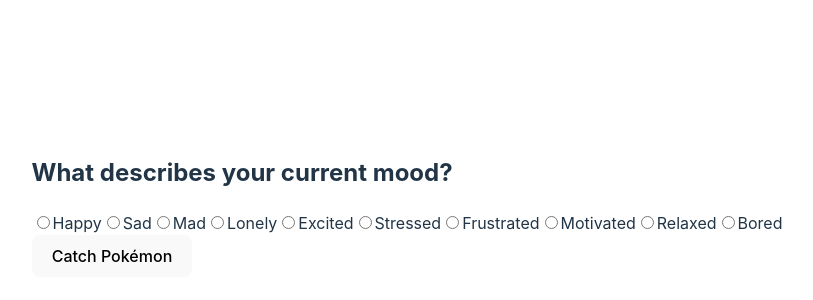
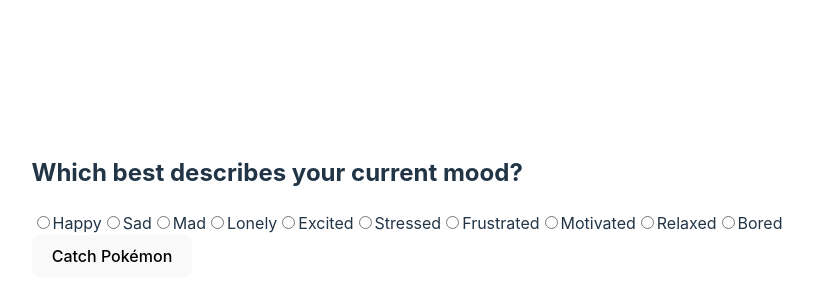
Before and after one commit to tigermarg/MERN_Capstone_Pokemon, a React (Vite) app in the folder frontend_pokemon/: page /survey in a window 1280 px wide. Shown: the part 194-494 px from the top of the page, without its empty margins (233-1046 px from the left). Built offline with nearby package versions, Linux system fonts and the light colour scheme.

Commit message:
Conditional render Pokemon display

```diff
--- a/frontend_pokemon/src/App.jsx
+++ b/frontend_pokemon/src/App.jsx
@@ -5,8 +5,8 @@ import './App.css';
 import pokeball from './styles/pokeball.jpg';
 import Login from './pages/login';
 import Dashboard from './pages/Dashboard';
-import Survey from './components/dashboard/Survey';
-import Pokeball from './components/dashboard/Pokeball';
+import Survey from './pages/Survey';
+import Pokeball from './pages/Pokeball';
 
 function App() {
   const nav = useNavigate(); //Declare variable for useNavigate
--- a/frontend_pokemon/src/components/dashboard/Survey.jsx
+++ /dev/null
@@ -1,88 +0,0 @@
-import { useState } from 'react';
-
-export default function Survey(){
-  const [selectedMood, setSelectedMood] = useState('');
-  const [pokemon, setPokemon] = useState(null);
-
-  // Define the mapping of moods to Pokemon types
-  const moodToPokemonType = {
-    happy: 'fairy',
-    sad: 'ghost',
-    mad: 'fighting',
-    lonely: 'dark',
-    excited: 'electric',
-    stressed: 'psychic',
-    frustrated: 'rock',
-    motivated: 'fire',
-    relaxed: 'water',
-    bored: 'normal',
-  };
-
-  //Handler for mood selection change
-  function handleMoodChange(e){
-    setSelectedMood(e.target.value);
-  }
-
-  //Fetch Pokemon based on the selected mood
-  async function handleSubmit(e){
-    e.preventDefault();
-    if (!selectedMood) return;  //No mood selected, do nothing
-
-    const pokemonType = moodToPokemonType[selectedMood];
-    setPokemon(null); //Reset previous Pokemon data
-
-    //Error handling
-    try {
-      //Fetch Pokemon based on type
-      const response = await fetch(`https://pokeapi.co/api/v2/type/${pokemonType}`);
-      const data = await response.json();
-
-      console.log(data)
-
-      //Choose random Pokemon from that type
-      const randomPokemonIndex = Math.floor(Math.random() * data.pokemon.length);
-      const pokemonUrl = data.pokemon[randomPokemonIndex].pokemon.url;
-
-      //Fetch data of the chosen Pokemon
-      const pokemonDataResponse = await fetch(pokemonUrl);
-      const pokemonData = await pokemonDataResponse.json();
-
-      //Set the fetched Pokemon data
-      setPokemon(pokemonData);
-    } catch (err) {
-      console.error(err)
-    }
-  };
-
-  return (
-    <div>
-      <h2>What describes your current mood?</h2>
-
-      {/* Survey form */}
-      <form onSubmit={handleSubmit}>
-        <div>{Object.keys(moodToPokemonType).map((mood) => (
-            <label key={mood}>
-              <input
-                type="radio"
-                name="mood"
-                value={mood}
-                onChange={handleMoodChange}
-                checked={selectedMood === mood}
-              />
-              {mood.charAt(0).toUpperCase() + mood.slice(1)}
-            </label>
-          ))}
-        </div>
-
-        <button type="submit">Catch Pokémon</button>
-      </form>
-
-      {pokemon && (
-        <div>
-          <img src={pokemon.sprites.other.home.front_default} alt={pokemon.name} style={{ width: '250px', height: 'auto' }}/>
-          <h2>{pokemon.name.charAt(0).toUpperCase() + pokemon.name.slice(1)}</h2>
-        </div>
-      )}
-    </div>
-  );
-};
--- /dev/null
+++ b/frontend_pokemon/src/pages/Survey.jsx
@@ -0,0 +1,105 @@
+import { useState } from 'react';
+
+function Survey(){
+  const [selectedMood, setSelectedMood] = useState(''); //State for mood selection
+  const [pokemon, setPokemon] = useState(null); //State for Pokemon
+  const [isSubmitted, setIsSubmitted] = useState(false); //Track from submission
+
+  //Define the mapping of moods to Pokemon types
+  const moodToPokemonType = {
+    happy: 'fairy',
+    sad: 'ghost',
+    mad: 'fighting',
+    lonely: 'dark',
+    excited: 'electric',
+    stressed: 'psychic',
+    frustrated: 'rock',
+    motivated: 'fire',
+    relaxed: 'water',
+    bored: 'normal',
+  };
+
+  //Handler for mood selection change
+  function handleMoodChange(e){
+    setSelectedMood(e.target.value);
+  }
+
+  //Fetch Pokemon based on the selected mood
+  async function handleSubmit(e){
+    e.preventDefault();
+    if (!selectedMood) return;  //No mood selected, do nothing
+
+    const pokemonType = moodToPokemonType[selectedMood];
+    setPokemon(null); //Reset previous Pokemon data
+    setIsSubmitted(true); //Mark the form as submitted
+    alert(`Congrats! You caught...`)
+
+    //Error handling
+    try {
+      //Fetch Pokemon based on type
+      const response = await fetch(`https://pokeapi.co/api/v2/type/${pokemonType}`);
+      const data = await response.json();
+
+      console.log(data)
+
+      //Choose random Pokemon from that type
+      const randomPokemonIndex = Math.floor(Math.random() * data.pokemon.length);
+      const pokemonUrl = data.pokemon[randomPokemonIndex].pokemon.url;
+
+      //Fetch data of the chosen Pokemon
+      const pokemonDataResponse = await fetch(pokemonUrl);
+      const pokemonData = await pokemonDataResponse.json();
+
+      //Set the fetched Pokemon data
+      setPokemon(pokemonData);
+
+    } catch (err) {
+      console.error(err)
+    }
+  };
+
+  return (
+    <div>
+      {/* If form is not submitted, display.. */}
+      {!isSubmitted ? (
+        <>
+          <h2>Which best describes your current mood?</h2>
+
+          {/* Survey form */}
+          <form onSubmit={handleSubmit}>
+            <div>
+              {Object.keys(moodToPokemonType).map((mood) => (
+                <label key={mood}>
+                  <input type="radio"
+                    name="mood"
+                    value={mood}
+                    onChange={handleMoodChange}
+                    checked={selectedMood === mood}/>
+                  {mood.charAt(0).toUpperCase() + mood.slice(1)}
+                </label>
+              ))}
+            </div>
+
+            <button type="submit">Catch Pokémon</button>
+          </form>
+        </>
+      ) : (
+        // Once form is submitted, display...
+        <>
+          <div>
+            {pokemon ? (
+              <>
+                <img src={pokemon.sprites.other.home.front_default}
+                  alt={pokemon.name}
+                  style={{ width: '250px', height: 'auto' }} />
+                <h3>{pokemon.name.charAt(0).toUpperCase() + pokemon.name.slice(1)}</h3>
+              </>
+            ) : (<p>Catching your Pokémon...</p>)}
+          </div>
+        </>
+      )}
+    </div>
+  );
+};
+
+export default Survey;
```
Also changed, not shown: frontend_pokemon/src/pages/Pokeball.jsx (renamed from frontend_pokemon/src/components/dashboard/Pokeball.jsx).
